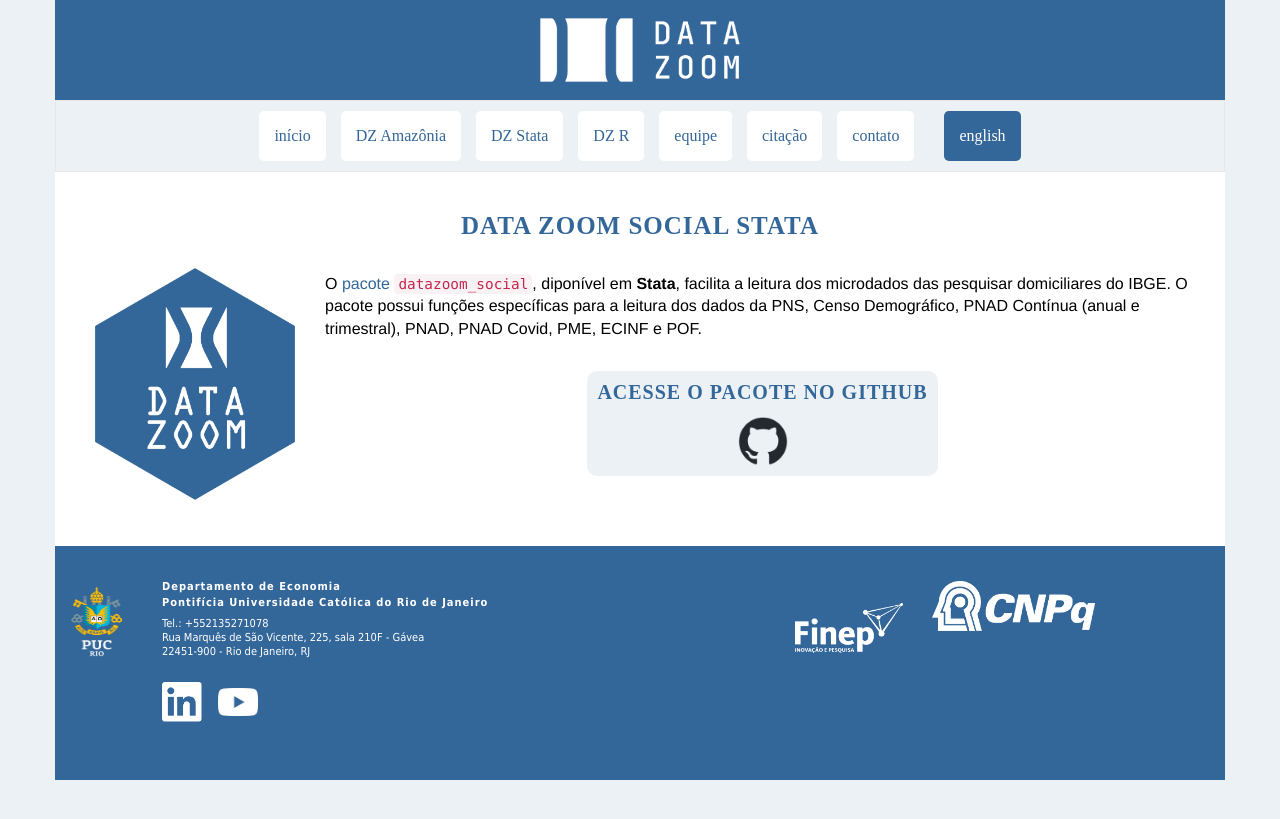
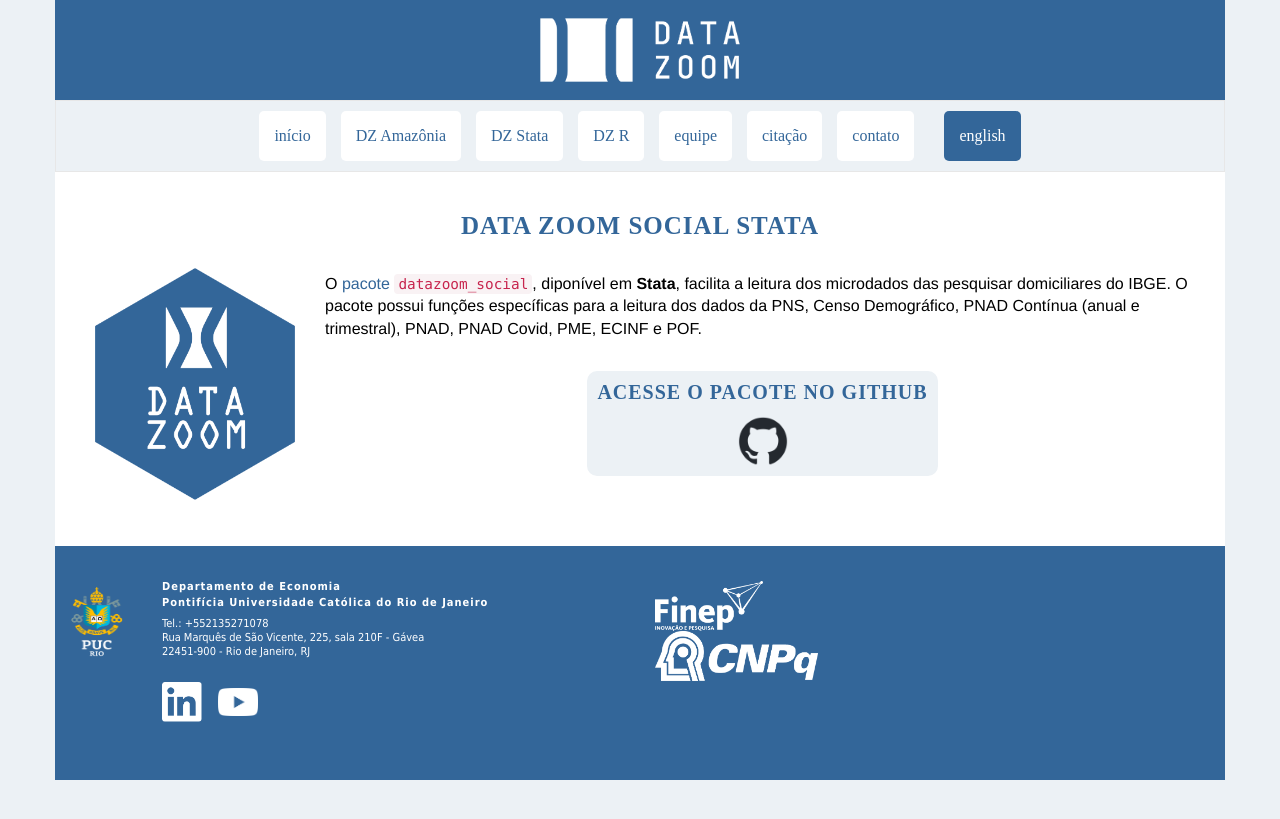
Before and after one commit to datazoompuc/datazoompuc.github.io, a Jekyll site: the page built from pt/dz_stata.md, in a window 1280 px wide. Shown: the top 819 px of the page. Built offline with Jekyll 4.4.1, drawn with Linux system fonts in a browser that asks for light colours; nearby versions of some CDN libraries; some web fonts are replaced.

Commit message:
Alinhando a logo da finep com a do Cnpq

```diff
--- a/_includes/footer.html
+++ b/_includes/footer.html
@@ -44,21 +44,19 @@
 
  <!-- Coluna direita (Finep e CNPq) -->
 <div class="col-sm-12 col-md-6">
-    <div class="footer-right d-flex align-items-center justify-content-md-end">
+  <div class="footer-right d-flex align-items-center justify-content-md-end" style="gap:25px;">
+
     <!-- Finep -->
-      <div class="txt" style="margin-left:25px;">
     <a href="http://www.finep.gov.br" target="_blank" rel="noopener">
       <img
         alt="Finep"
         src="{{ site.baseurl }}/assets/img/logo-finep3.png"
         width="108"
-      height="50">
+        height="50"
+        style="display:block;">
     </a>
-</div>
-
 
     <!-- CNPq -->
-      <div class="txt" style="margin-left:25px;">
     <a href="http://www.cnpq.br" target="_blank" rel="noopener">
       <img
         src="{{ site.baseurl }}/assets/img/cnpq2.png"
@@ -69,5 +67,3 @@
     </a>
   </div>
 </div>
-  </div>
-</footer>
```
Lines whose indentation alone changed are shown as unchanged.
